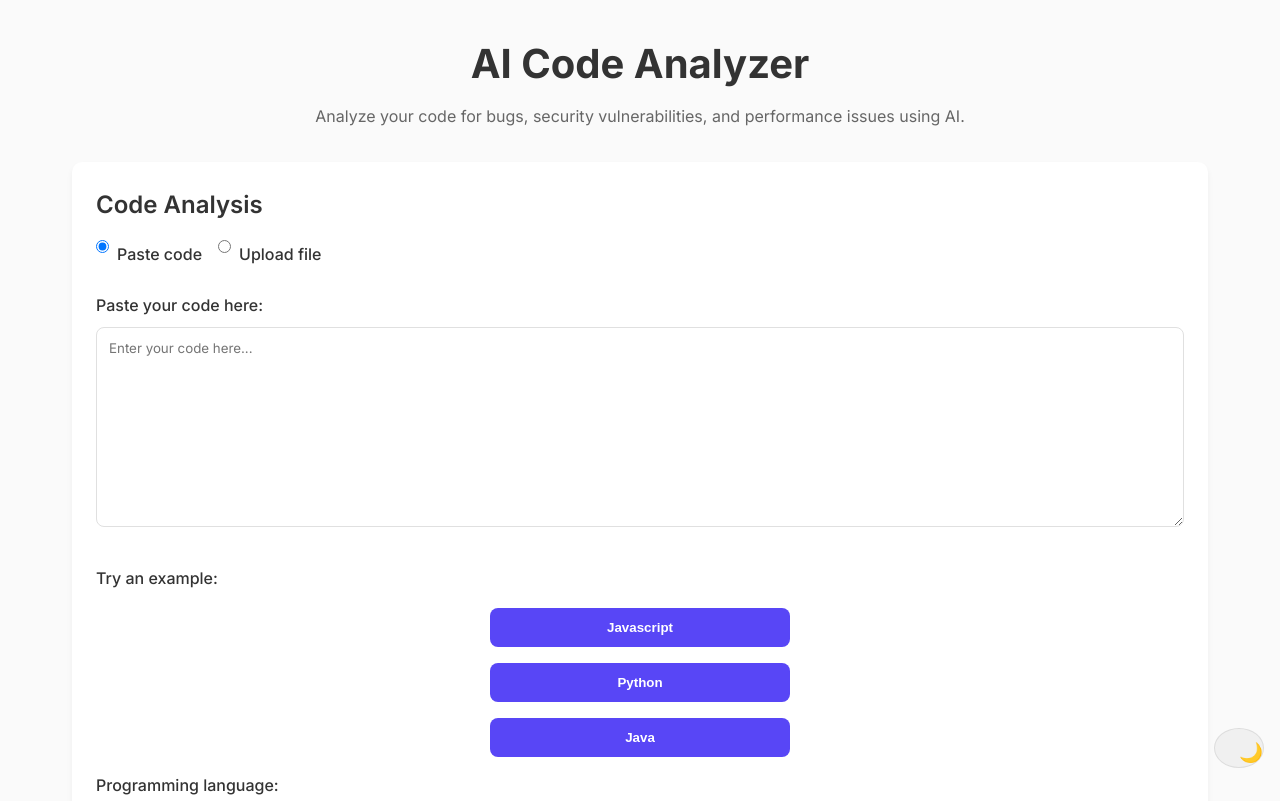
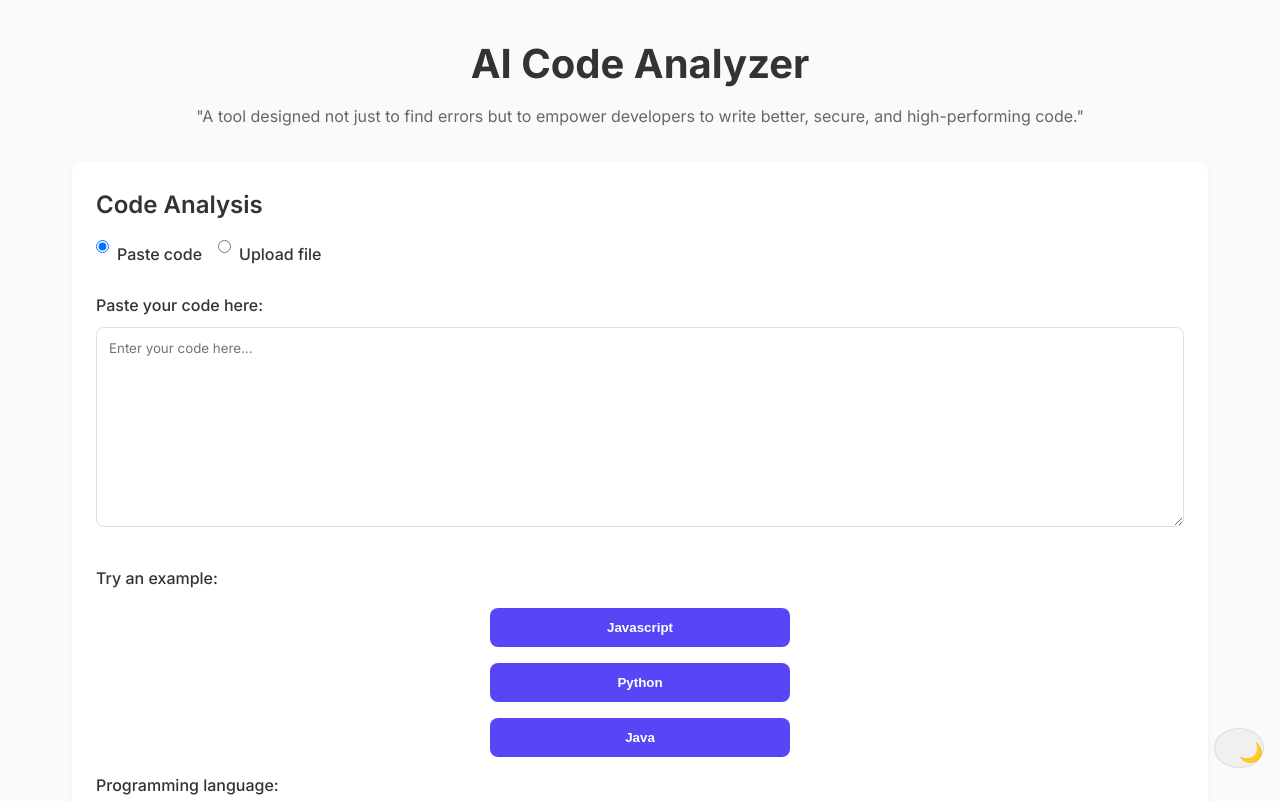
Before and after one commit to Niranjan653/AI-code-analyzer, a plain HTML site: page index.html in a window 1280 px wide. Shown: the top 801 px of the page. Drawn offline with Linux system fonts and the light colour scheme.

Commit message:
Update index.html

```diff
--- a/index.html
+++ b/index.html
@@ -413,7 +413,7 @@
         <!-- Header -->
         <header>
             <h1 class="main-header">AI Code Analyzer</h1>
-            <p class="sub-header">Analyze your code for bugs, security vulnerabilities, and performance issues using AI.</p>
+            <p class="sub-header">"A tool designed not just to find errors but to empower developers to write better, secure, and high-performing code."</p>
         </header>
 
         <!-- Main Form -->
```
